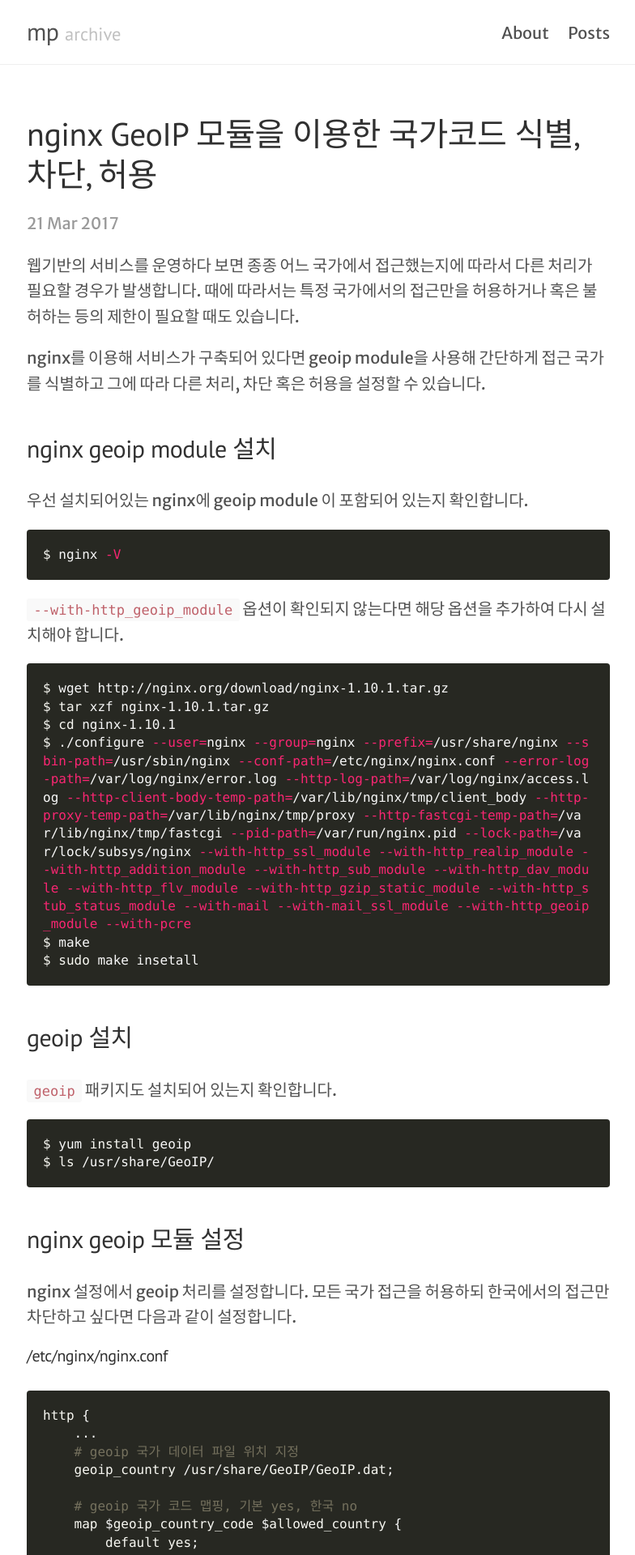
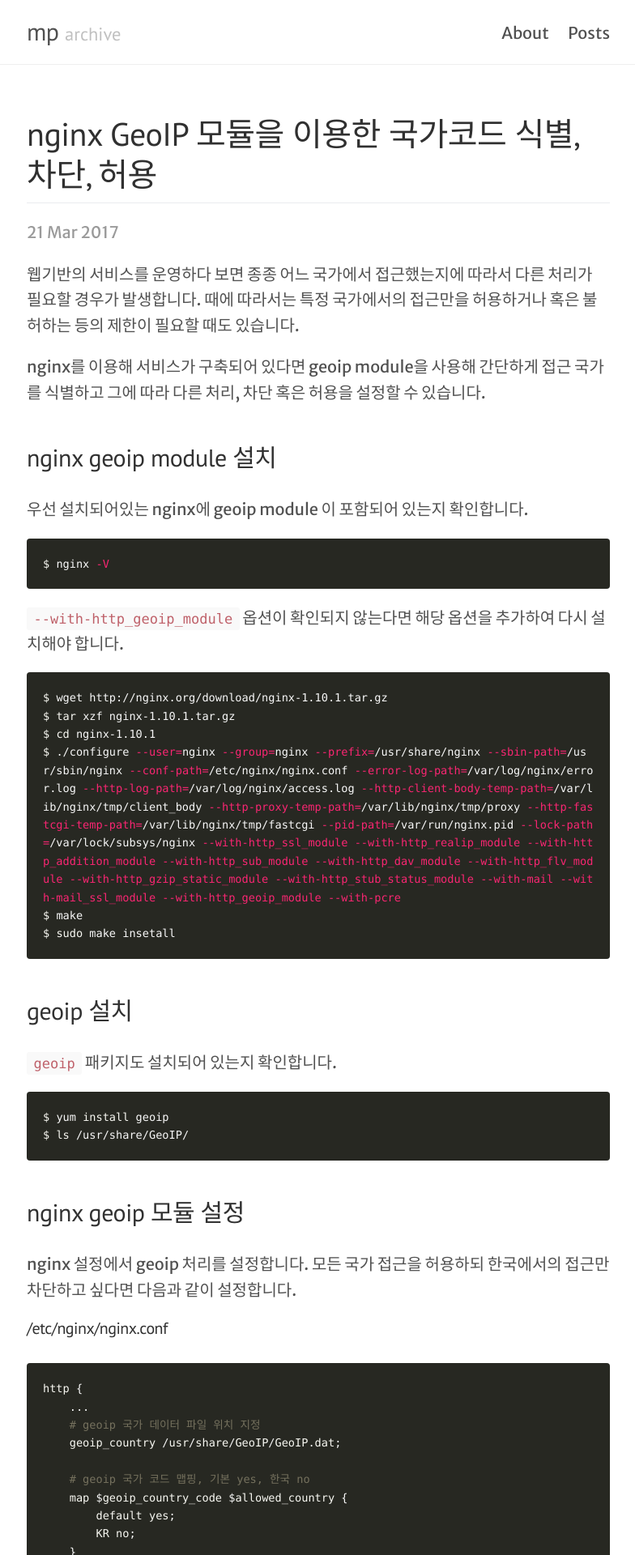
Before and after one commit to mnpk/mnpk.github.io, a Jekyll site: the page built from _posts/2017-03-21-nginx-geoip.md, in a window 1280 px wide. Shown: the top 1920 px of the page at 81% size, without its empty margins (247-1031 px from the left). Built offline with Jekyll 4.4.1, drawn with Linux system fonts in a browser that asks for light colours.

Commit message:
Update poole.css

```diff
--- a/public/css/poole.css
+++ b/public/css/poole.css
@@ -91,6 +91,8 @@ h1, h2, h3, h4, h5, h6 {
 }
 h1 {
   font-size: 2rem;
+  padding-bottom: 0.5rem;
+  border-bottom: 1px solid #eaecef;
 }
 h2 {
   margin-top: 2.25rem;
@@ -180,7 +182,7 @@ pre {
 }
 pre code {
   padding: 0;
-  font-size: 100%;
+  /* font-size: 100%; */
   color: #f8f8f8;
   background-color: transparent;
 }
```
